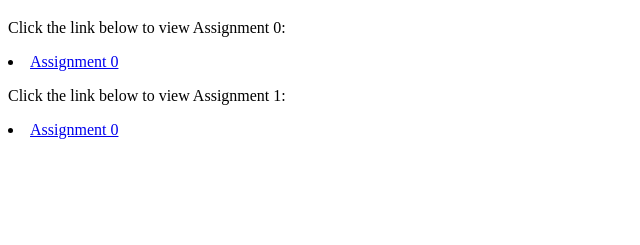
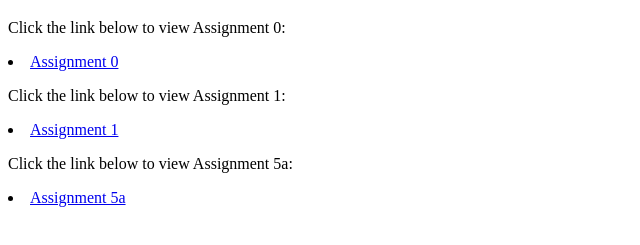
Before and after one commit to ZaneWeaver23/CSE160, a plain HTML site: page index.html in a window 1280 px wide. Shown: the part 61-306 px from the top of the page, without its empty margins (0-640 px from the left). Drawn offline with Linux system fonts and the light colour scheme.

Commit message:
Update index.html

```diff
--- a/index.html
+++ b/index.html
@@ -10,6 +10,8 @@
     <p>Click the link below to view Assignment 0:</p>
     <li><a href="https://zaneweaver23.github.io/cse160/Assignment0/asg0.html">Assignment 0</a></li>
     <p>Click the link below to view Assignment 1:</p>
-    <li><a href="https://zaneweaver23.github.io/cse160/Assignment1/ColoredPoints.html">Assignment 0</a></li>
+    <li><a href="https://zaneweaver23.github.io/cse160/Assignment1/ColoredPoints.html">Assignment 1</a></li>
+    <p>Click the link below to view Assignment 5a:</p>
+    <li><a href="https://zaneweaver23.github.io/cse160/Assignment5/three.html">Assignment 5a</a></li>
 </body>
 </html>
```
